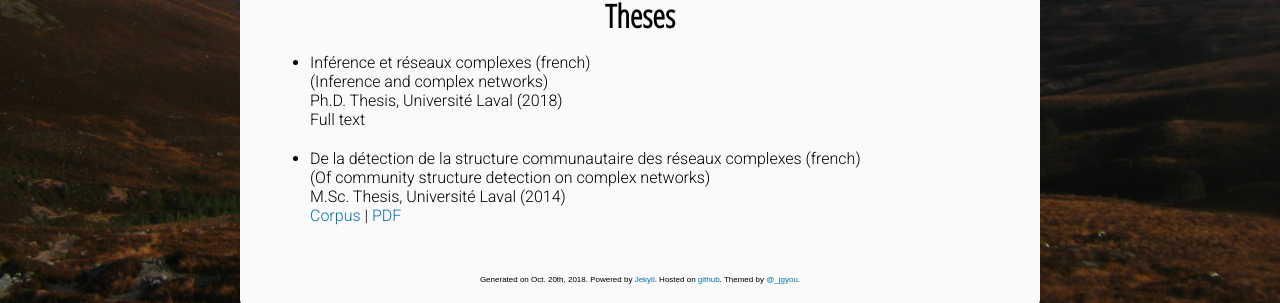
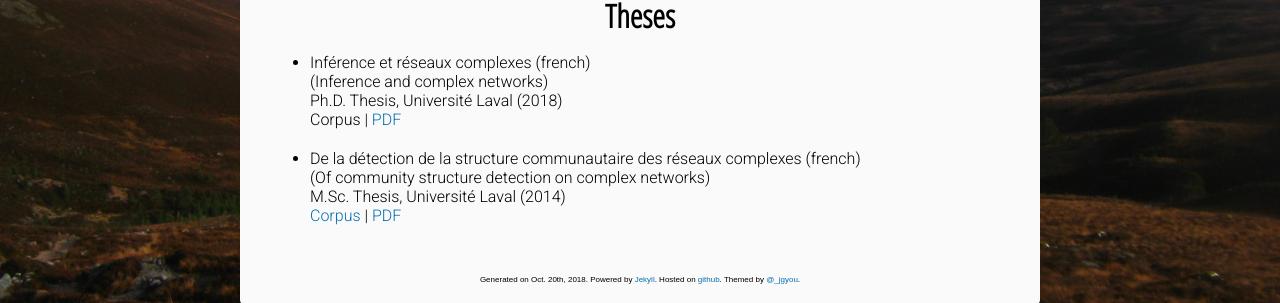
Before and after one commit to jg-you/jg-you.github.io, a Jekyll site: the page built from publications.md, in a window 1280 px wide and 900 px high, scrolled down 1838 px. Shown: the part 565-868 px from the top of the window. Built offline with Jekyll 4.4.1, drawn with Linux system fonts in a browser that asks for light colours; some web fonts are replaced; comment, search, counter and statistics services are not loaded.

Commit message:
Added thesis PDF

```diff
--- a/publications.md
+++ b/publications.md
@@ -106,7 +106,7 @@ Sci. Rep., **3**, 2171 (2013)<br/>
 * Inférence et réseaux complexes (french)<br/>
 (Inference and complex networks)<br/>
 Ph.D. Thesis, Université Laval (2018)<br/>
-Full text
+Corpus | [PDF](https://www.dynamica.phy.ulaval.ca/fileadmin/theses/young18_thesis.pdf)
 
 * De la détection de la structure communautaire des réseaux complexes (french)<br/>
 (Of community structure detection on complex networks)<br/>
```
